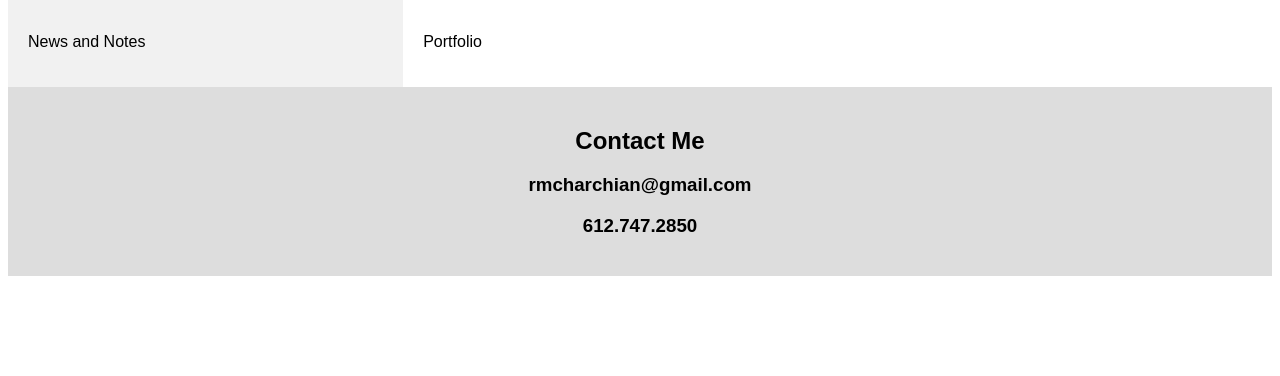
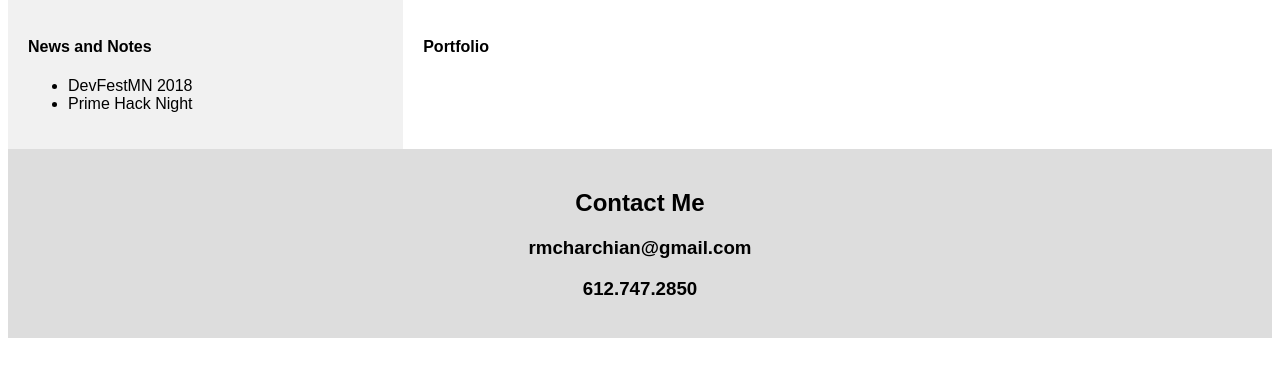
Before and after one commit to rmcharchian/personal-website, a website: page public/views/index.html in a window 1280 px wide. Shown: the part 406-782 px from the top of the page. Drawn offline with Linux system fonts and the light colour scheme.

Commit message:
saving min changes

```diff
--- a/public/views/index.html
+++ b/public/views/index.html
@@ -3,7 +3,7 @@
 
 
 <head>
-  <title>My Portfolio</title>
+  <title>Roxie Charchian</title>
   <meta charset="UTF-8">
   <meta name="viewport" content="width=device-width, initial-scale=1">
 
@@ -133,11 +133,14 @@
 
   <div class="flex-container">
     <div class="side">
-        <p>News and Notes</p>
-
+        <h4>News and Notes</h4>
+            <ul>
+                <li>DevFestMN 2018</li>
+                <li>Prime Hack Night</li>
+            </ul>
     </div>
     <div class="main">
-        <p>Portfolio</p>
+        <h4>Portfolio</h4>
     </div>
   </div>
 
```
